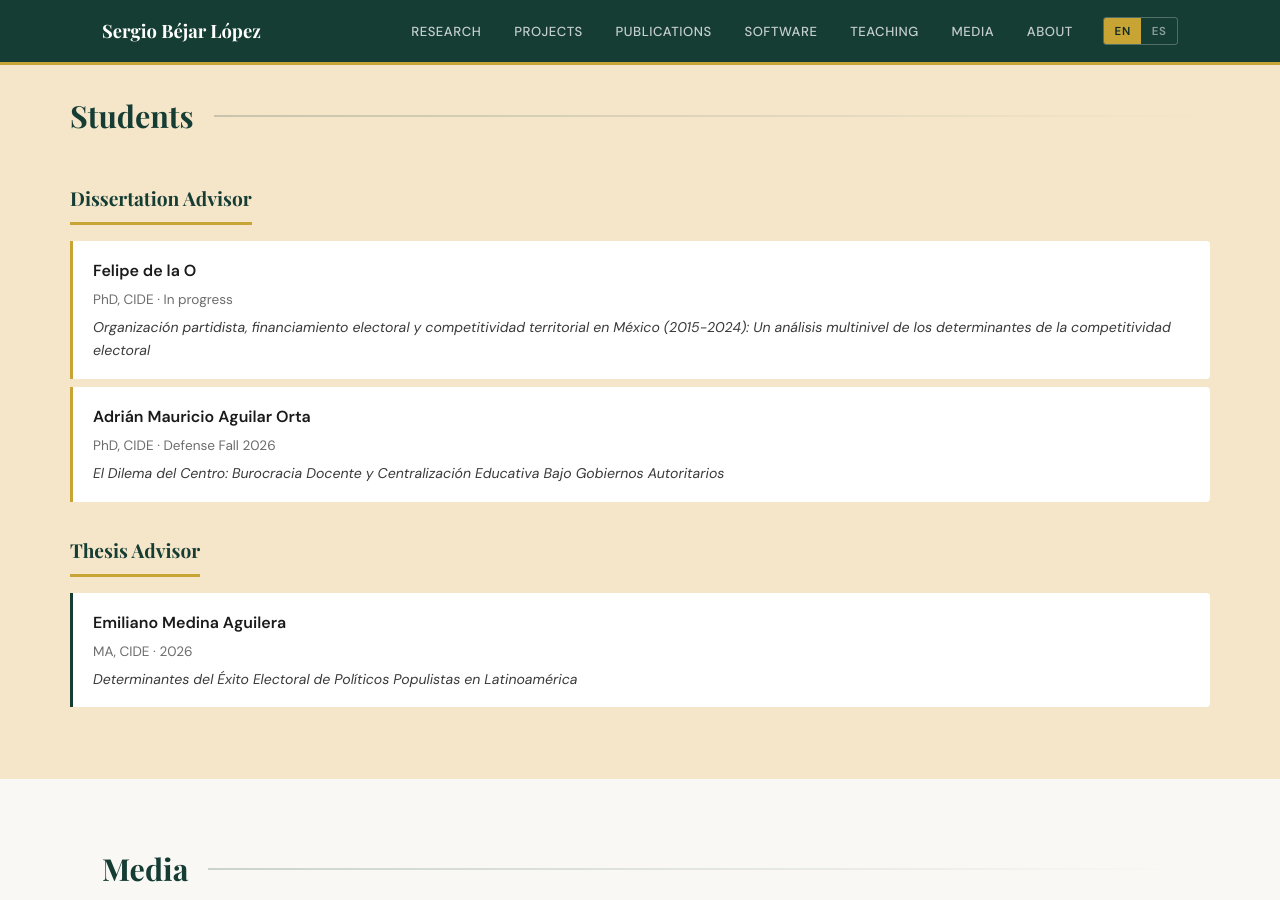
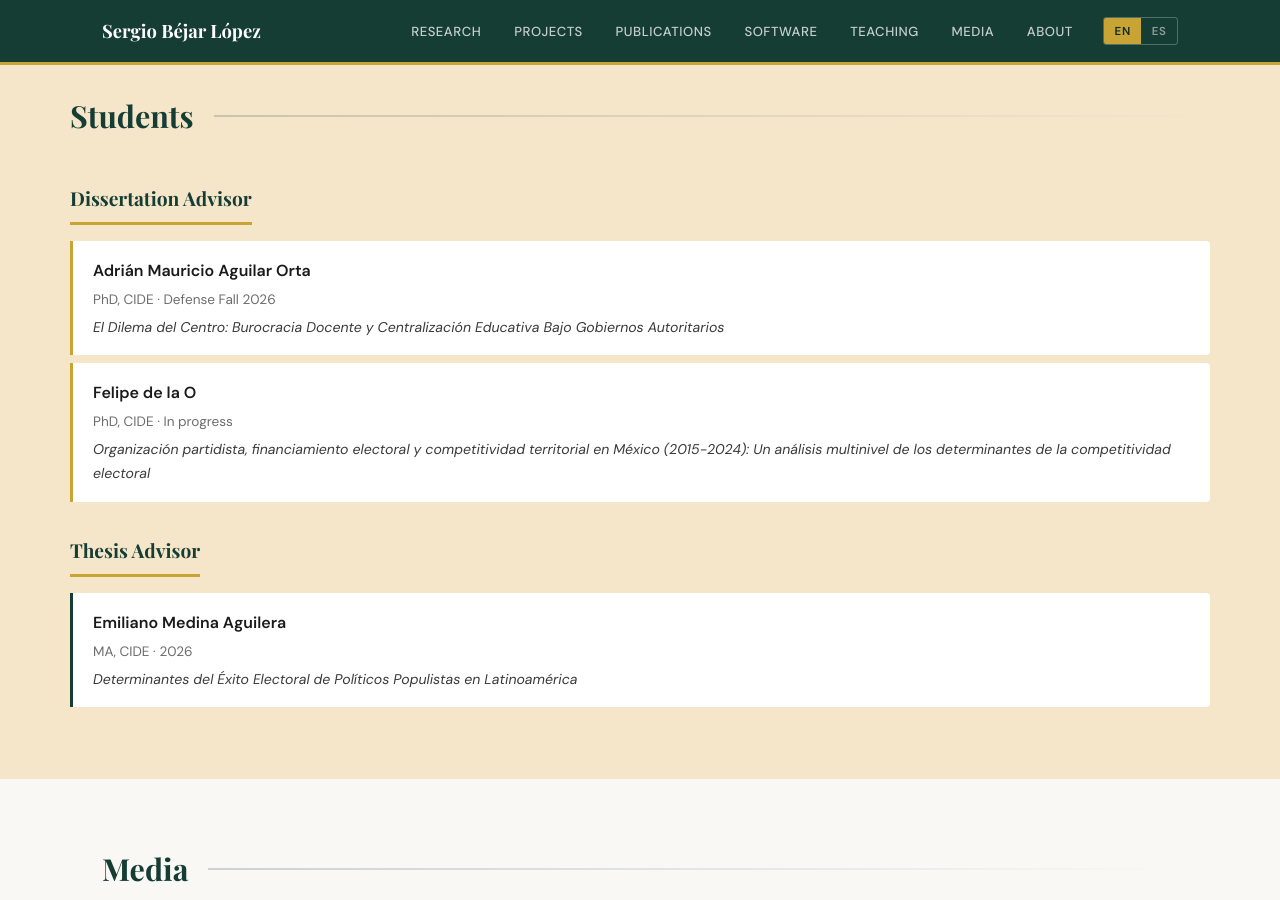
Before and after one commit to Sergio-Bejar/Sergio-Bejar.github.io, a Jekyll site: the page index.html, which Jekyll copies as it is, in a window 1280 px wide and 900 px high, scrolled down 6172 px. Built offline with Jekyll 4.4.1, drawn with Linux system fonts in a browser that asks for light colours; some web fonts are replaced; a style sheet for code colours, icons or effects is not loaded.

Commit message:
Reorder PhD students: Aguilar Orta before de la O
Co-Authored-By: Claude Opus 4.6 (1M context) <noreply@anthropic.com>

```diff
--- a/index.html
+++ b/index.html
@@ -1328,20 +1328,20 @@
                 </h3>
                 <ul style="list-style: none; margin-bottom: 2rem;">
                     <li class="fade-up" style="padding: 1rem 1.25rem; margin-bottom: 0.5rem; background: var(--white); border-left: 3px solid var(--gold); border-radius: 0 4px 4px 0;">
+                        <div style="font-weight: 600; color: var(--ink); margin-bottom: 0.2rem;">Adrián Mauricio Aguilar Orta</div>
+                        <div style="font-size: 0.85rem; color: var(--ink-muted);">
+                            <span class="lang-en">PhD, CIDE · Defense Fall 2026</span>
+                            <span class="lang-es">Doctorado, CIDE · Defensa Otoño 2026</span>
+                        </div>
+                        <div style="font-size: 0.88rem; color: var(--ink-light); font-style: italic; margin-top: 0.3rem;">El Dilema del Centro: Burocracia Docente y Centralización Educativa Bajo Gobiernos Autoritarios</div>
+                    </li>
+                    <li class="fade-up" style="padding: 1rem 1.25rem; margin-bottom: 0.5rem; background: var(--white); border-left: 3px solid var(--gold); border-radius: 0 4px 4px 0;">
                         <div style="font-weight: 600; color: var(--ink); margin-bottom: 0.2rem;">Felipe de la O</div>
                         <div style="font-size: 0.85rem; color: var(--ink-muted);">
                             <span class="lang-en">PhD, CIDE · In progress</span>
                             <span class="lang-es">Doctorado, CIDE · En curso</span>
                         </div>
                         <div style="font-size: 0.88rem; color: var(--ink-light); font-style: italic; margin-top: 0.3rem;">Organización partidista, financiamiento electoral y competitividad territorial en México (2015-2024): Un análisis multinivel de los determinantes de la competitividad electoral</div>
-                    </li>
-                    <li class="fade-up" style="padding: 1rem 1.25rem; margin-bottom: 0.5rem; background: var(--white); border-left: 3px solid var(--gold); border-radius: 0 4px 4px 0;">
-                        <div style="font-weight: 600; color: var(--ink); margin-bottom: 0.2rem;">Adrián Mauricio Aguilar Orta</div>
-                        <div style="font-size: 0.85rem; color: var(--ink-muted);">
-                            <span class="lang-en">PhD, CIDE · Defense Fall 2026</span>
-                            <span class="lang-es">Doctorado, CIDE · Defensa Otoño 2026</span>
-                        </div>
-                        <div style="font-size: 0.88rem; color: var(--ink-light); font-style: italic; margin-top: 0.3rem;">El Dilema del Centro: Burocracia Docente y Centralización Educativa Bajo Gobiernos Autoritarios</div>
                     </li>
                 </ul>
 
```
